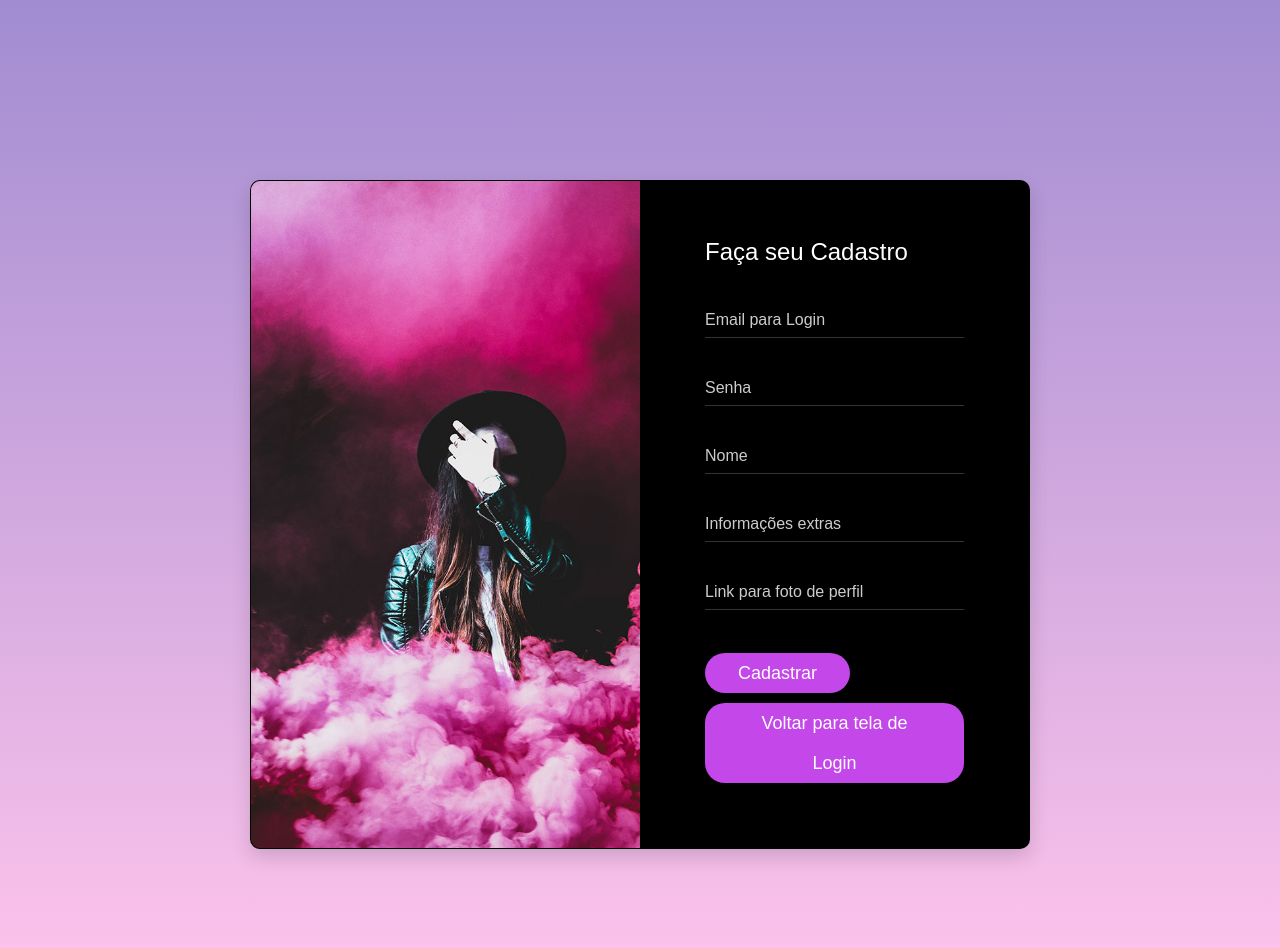
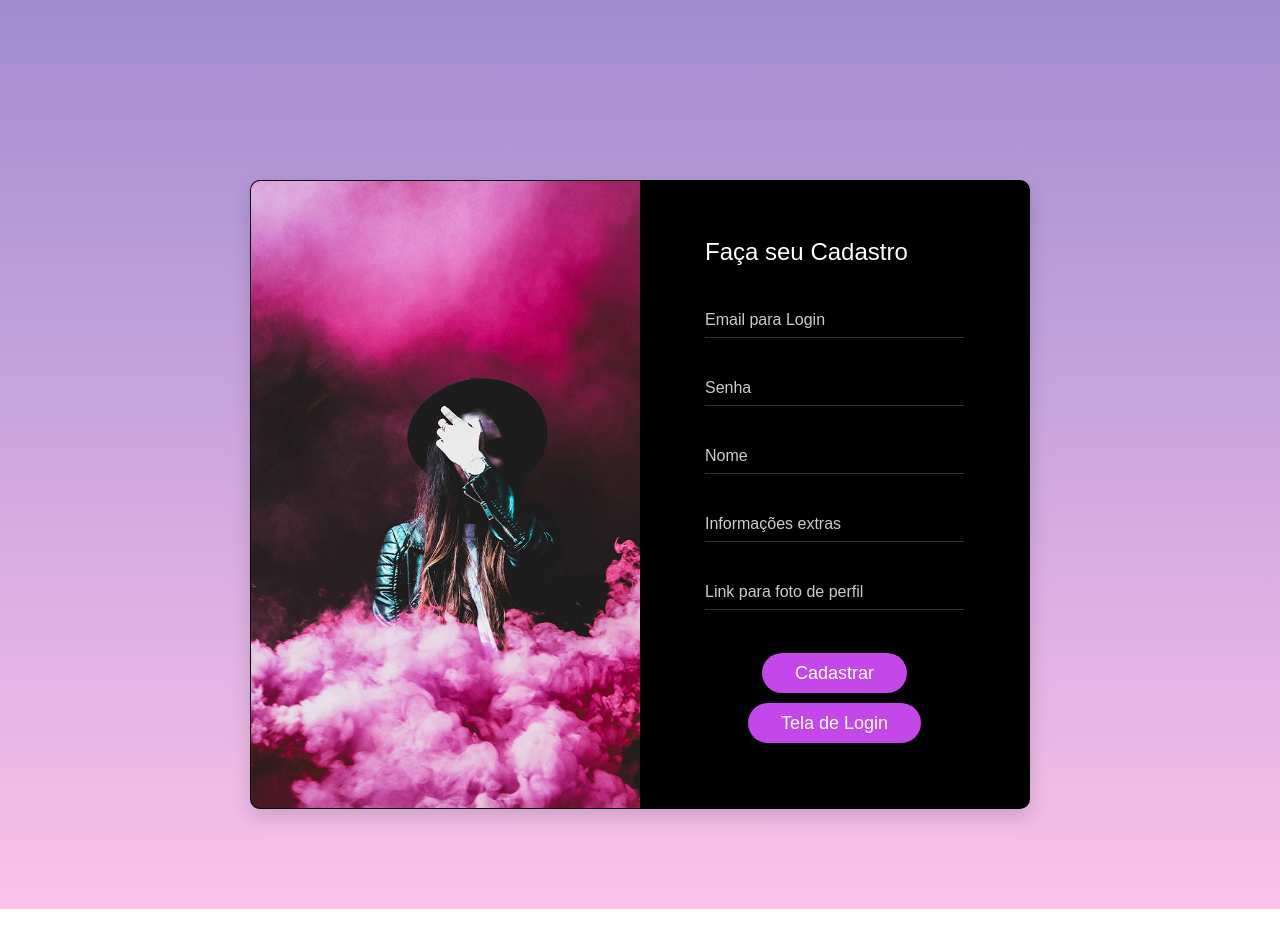
Before and after one commit to matheusrgarcia/music-house-front-end, an Angular app: page /user-login/create-user in a window 1280 px wide. After the commit the page ends 909 px from the top, so only its background shows below. Built offline with nearby package versions, Linux system fonts and the light colour scheme.

Commit message:
Deletes user token when login page is called

```diff
--- a/src/app/User/user-create/user-create.component.html
+++ b/src/app/User/user-create/user-create.component.html
@@ -64,15 +64,17 @@
               autocomplete="off"
             />
           </div>
-          <div class="p-t-10">
-            <button class="btn btn--pill btn--purple">
-              Cadastrar
-            </button>
-          </div>
-          <div class="p-t-10">
-            <button class="btn btn--pill btn--purple">
-              Voltar para tela de Login
-            </button>
+          <div>
+            <div class="p-t-10 row">
+              <button class="btn btn--pill btn--purple" style="margin:0 auto">
+                Cadastrar
+              </button>
+            </div>
+            <div class="p-t-10 row" style="margin:0 auto">
+              <button class="btn btn--pill btn--purple" style="margin:0 auto">
+                Tela de Login
+              </button>
+            </div>
           </div>
         </form>
       </div>
--- a/src/app/User/user-login/user-login.component.ts
+++ b/src/app/User/user-login/user-login.component.ts
@@ -42,7 +42,9 @@ export class UserLoginComponent implements OnInit {
     phone: [""]
   });
 
-  ngOnInit() {}
+  ngOnInit() {
+    this.restApi.logout();
+  }
 
   userLogin() {
     this.restApi.auth(this.userDetails).subscribe(dados => {
```
